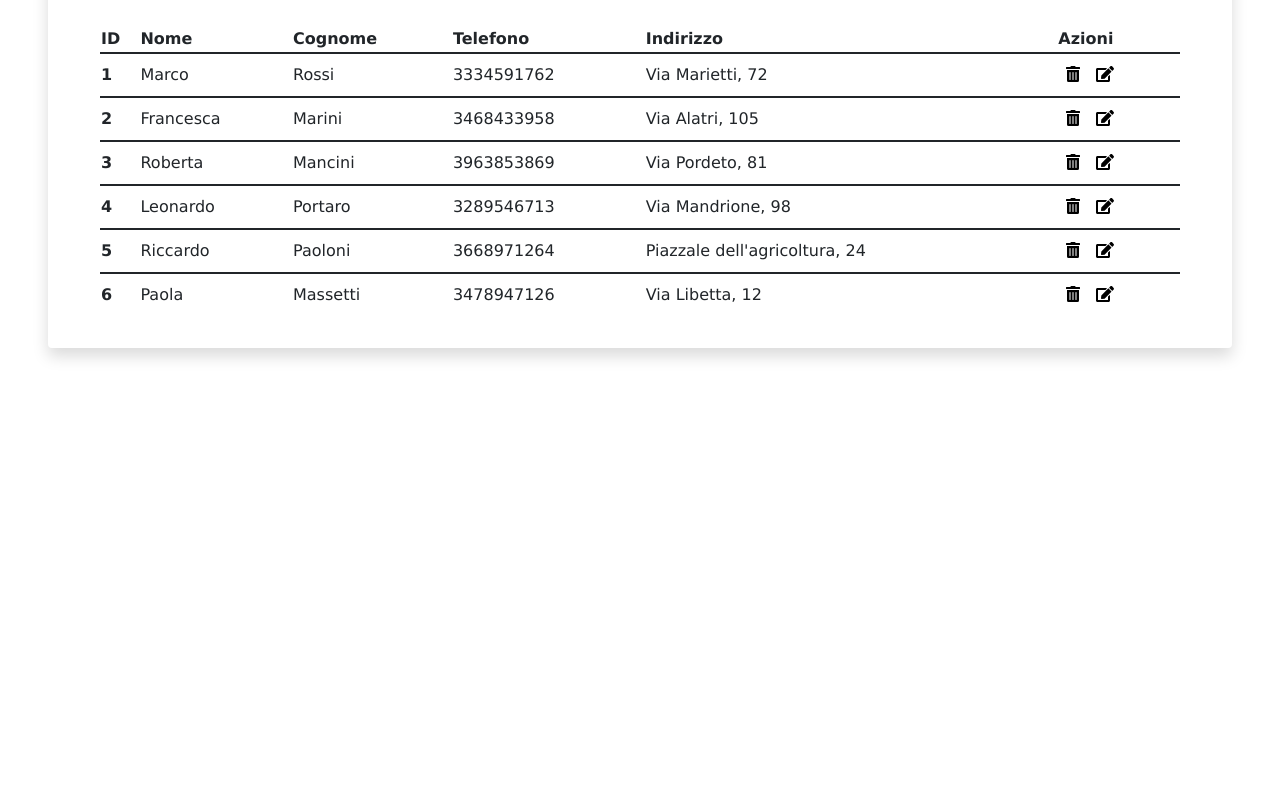
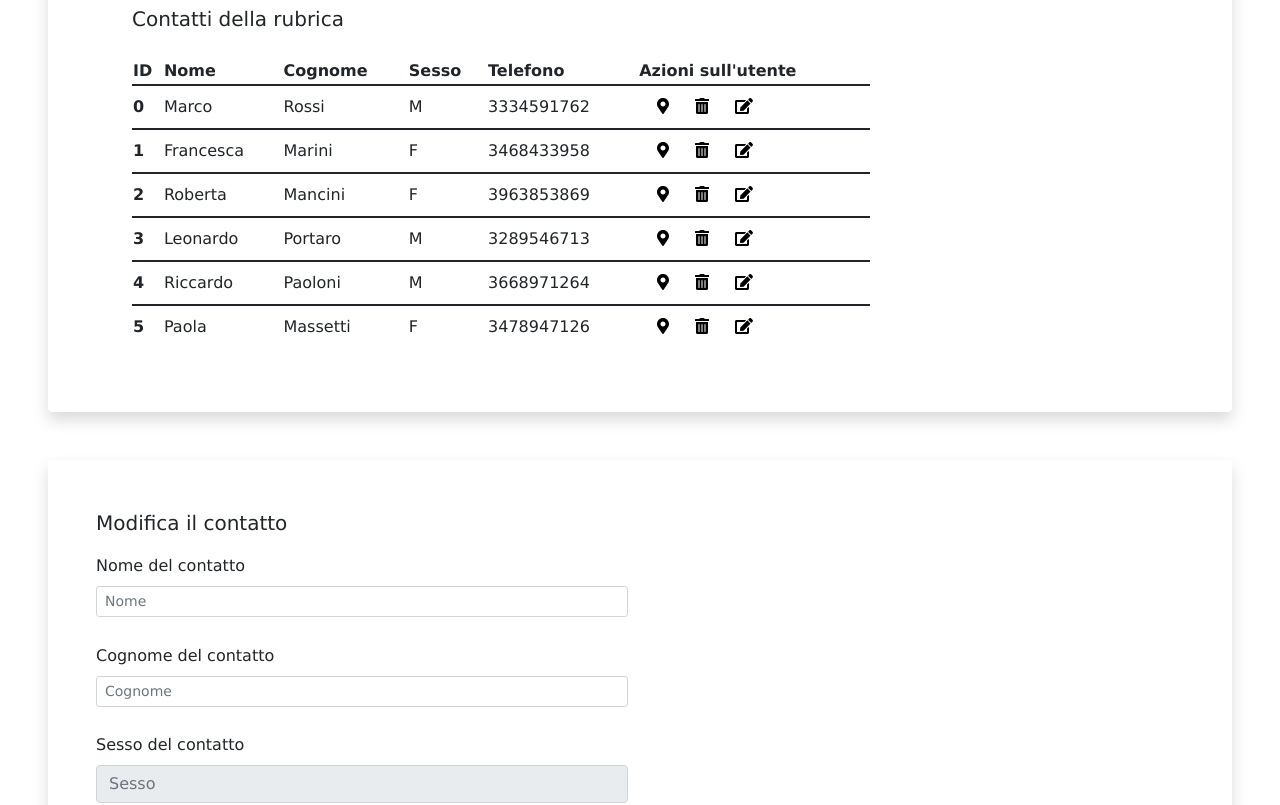
Before and after one commit to Ser7ox/Engineering, an Angular app in the folder angular-rubrica/: page / in a window 1280 px wide. Shown: the part 160-965 px from the top of the page. Before the commit the page ends 800 px from the top, so only its background shows below. Built offline with nearby package versions, Linux system fonts and the light colour scheme.

Commit message:
update g c form, delete button, address info, v 1.3

```diff
--- a/angular-rubrica/src/app/app.module.ts
+++ b/angular-rubrica/src/app/app.module.ts
@@ -4,11 +4,13 @@ import { BrowserModule } from '@angular/platform-browser';
 import { AppRoutingModule } from './app-routing.module';
 import { AppComponent } from './app.component';
 import { RubricaComponent } from './rubrica/rubrica.component';
+import { FormComponent } from './form/form.component';
 
 @NgModule({
   declarations: [
     AppComponent,
-    RubricaComponent
+    RubricaComponent,
+    FormComponent
   ],
   imports: [
     BrowserModule,
--- /dev/null
+++ b/angular-rubrica/src/app/form/form.component.css
@@ -0,0 +1,7 @@
+.space {
+    margin-top: 5%;
+}
+.margine {
+    margin-top: 5%;
+    float: right;
+}
--- /dev/null
+++ b/angular-rubrica/src/app/form/form.component.html
@@ -0,0 +1,14 @@
+
+    <p class="lead" > Modifica il contatto </p>
+
+    <label class="form-label ">Nome del contatto</label>
+    <input class="form-control form-control-sm" type="text" value= "{{FormPerson?.nome}}" placeholder="Nome">
+    <label class="form-label space">Cognome del contatto</label>
+    <input class="form-control form-control-sm" type="text" value="{{FormPerson?.cognome}}" placeholder="Cognome">
+    <label class="form-label space">Sesso del contatto</label>
+    <input class="form-control" type="text" value="{{FormPerson?.sesso}}" placeholder="Sesso" disabled readonly>
+    <label class="form-label space">Indirizzo del contatto</label>
+    <input class="form-control form-control-sm" type="text" value="{{FormPerson?.indirizzo}}" placeholder="Indirizzo">
+    <label class="form-label space">Telefono del contatto</label>
+    <input class="form-control form-control-sm" type="text" value="{{FormPerson?.telefono}}" placeholder="Telefono">
+    <button class="btn btn-primary margine" ><i class="fas fa-long-arrow-alt-left"></i> Back</button>
--- /dev/null
+++ b/angular-rubrica/src/app/form/form.component.ts
@@ -0,0 +1,21 @@
+import { Component, OnInit, Input } from '@angular/core';
+import { Persona } from '../persona';
+
+@Component({
+  selector: 'app-form',
+  templateUrl: './form.component.html',
+  styleUrls: ['./form.component.css']
+})
+export class FormComponent implements OnInit {
+
+  @Input() FormPerson: Persona;
+
+  constructor() { }
+
+  ngOnInit(): void {
+  }
+
+  onSelect(formpersona: Persona) {
+    this.FormPerson = formpersona;
+  }
+}
--- a/angular-rubrica/src/app/persona-server.ts
+++ b/angular-rubrica/src/app/persona-server.ts
@@ -4,10 +4,10 @@ import { Persona } from './persona';
 
 
  export const Persone: Persona [] = [
-    new Persona(1,'Marco','Rossi',3334591762,'Via Marietti, 72'),
-    new Persona(2,'Francesca','Marini',3468433958,'Via Alatri, 105'),
-    new Persona(3,'Roberta','Mancini',3963853869,'Via Pordeto, 81'),
-    new Persona(4,'Leonardo','Portaro',3289546713,'Via Mandrione, 98'),
-    new Persona(5,'Riccardo','Paoloni',3668971264,'Piazzale dell\'agricoltura, 24'),
-    new Persona(6,'Paola','Massetti',3478947126,'Via Libetta, 12')
+    new Persona('Marco','Rossi','M',3334591762,'Via Marietti, 72'),
+    new Persona('Francesca','Marini','F',3468433958,'Via Alatri, 105'),
+    new Persona('Roberta','Mancini','F',3963853869,'Via Pordeto, 81'),
+    new Persona('Leonardo','Portaro','M',3289546713,'Via Mandrione, 98'),
+    new Persona('Riccardo','Paoloni','M',3668971264,'Piazzale dell\'agricoltura, 24'),
+    new Persona('Paola','Massetti','F',3478947126,'Via Libetta, 12')
  ];
--- a/angular-rubrica/src/app/persona.ts
+++ b/angular-rubrica/src/app/persona.ts
@@ -1,23 +1,18 @@
 export class Persona {
-    private _id: number;
     private _nome: string;
     private _cognome: string;
+    private _sesso: string;
     private _telefono: number;
     private _indirizzo: string;
+  length: number;
 
-    constructor(_id: number, _nome: string, _cognome: string, _telefono: number, _indirizzo: string) {
-        this._id = _id;
+    constructor(_nome: string, _cognome: string, _sesso: string, _telefono: number, _indirizzo: string) {
+
         this._nome = _nome;
         this._cognome = _cognome;
+        this._sesso = _sesso;
         this._telefono = _telefono;
         this._indirizzo = _indirizzo;
-    }
-
-    public set id(id: number) {
-        this._id = id;  //passo in input al set il valore id interessato
-    }
-    public get id(): number {
-        return this._id; //output -> _id
     }
 
     public set nome(nome: string) {
@@ -34,6 +29,13 @@ export class Persona {
         return this._cognome; //output -> _cognome
     }
 
+    public set sesso(sesso: string) {
+        this._sesso = sesso;  //passo in input al set il valore id interessato
+    }
+    public get sesso(): string {
+        return this._sesso; //output -> sesso
+    }
+
     public set telefono(telefono: number) {
         this._telefono = telefono;  //passo in input al set il valore id interessato
     }
@@ -47,4 +49,15 @@ export class Persona {
     public get indirizzo(): string {
         return this._indirizzo; //output -> _indirizzo
     }
+
+    get nomeCompleto(): string {
+		return this._nome + ' ' + this._cognome;
+    }
+	set nomeCompleto(valore: string) {
+		var parti = valore.toString().split(' ');
+		this._nome = parti[0] || '';
+		this._cognome = parti[1] || '';
+    }   // <--- set and get per ottenere nome e cognome completo in un'unica riga
+
+
 }
--- a/angular-rubrica/src/app/rubrica/rubrica.component.css
+++ b/angular-rubrica/src/app/rubrica/rubrica.component.css
@@ -9,4 +9,16 @@
 
 button {
     border: none;
+    margin-left: 10px;
 }
+
+/*
+.modificaColore {
+     background-color: rgb(48, 87, 212);
+    border-radius: 5px;
+ }
+ .modificaColore2 {
+     background-color: rgb(245, 35, 210);
+    border-radius: 5px;
+ }
+*/
--- a/angular-rubrica/src/app/rubrica/rubrica.component.html
+++ b/angular-rubrica/src/app/rubrica/rubrica.component.html
@@ -1,28 +1,81 @@
-        <div class="mx-5 shadow rounded">
-            <div class="row mt-5 p-3">
-                <div class="col-lg-12 col-md-12 px-5">
-                        <p class="lead mb-4" > Contatti della rubrica </p>
+
+<div class="mx-5 shadow rounded" *ngIf="show">
+            <div class="row mt-5 px-5 py-5">
+                <div class="col-lg-9 col-md-9 px-5">
+                        <p class="lead mb-4">Contatti della rubrica</p>
                         <div class="table-responsive">
-                        <table class="table">
+                        <table class="table" *ngIf="person.length > 0">
 
                                 <tr>
                                 <th scope="col">ID</th>
                                 <th scope="col">Nome</th>
                                 <th scope="col">Cognome</th>
+                                <th scope="col">Sesso</th>
                                 <th scope="col">Telefono</th>
-                                <th scope="col">Indirizzo</th>
-                                <th scope="col">Azioni</th>
+                                <th scope="col">Azioni sull'utente</th>
                                 </tr>
-                                <tr *ngFor = "let persona of person">
-                                    <th scope="row"> {{ persona.id }} </th>
+                                <tr *ngFor="let persona of person; let i=index;" >
+                                    <th scope="row"> {{i}} </th>
                                     <td> {{ persona.nome }} </td>
                                     <td> {{ persona.cognome }} </td>
+                                    <td [ngClass]="{'modificaColore': persona.sesso === 'M', 'modificaColore2': persona.sesso === 'F'}"> {{ persona.sesso }} </td>
                                     <td> {{ persona.telefono }} </td>
-                                    <td> {{ persona.indirizzo }} </td>
-                                    <td><button><i class="fas fa-trash-alt"></i></button> <button><i class="fas fa-edit"></i></button> </td>
+                                    <td>
+                                        <button data-bs-toggle="modal" data-bs-target="#address" (click)="onSelect(persona)"><i class="fas fa-map-marker-alt"></i></button>
+                                        <button (click)="eliminaRiga(persona.nome)" data-bs-toggle="modal" data-bs-target="#conferma" ><i class="fas fa-trash-alt"></i></button>
+                                        <button (click)="onSelect(persona)"><i class="fas fa-edit"></i></button>
+                                    </td>
                                 </tr>
                         </table>
                         </div>
+
                 </div>
             </div>
+</div>
+<div class="mx-5 shadow rounded">
+    <div class="row mt-5 px-5">
+            <div class="col-lg-6 col-md-3 py-5">
+                <app-form [FormPerson]="saveperson"></app-form>
+            </div>
+    </div>
+</div>
+
+
+
+
+
+        <!-- Modal address -->
+        <div class="modal fade" id="address" tabindex="-1" aria-labelledby="addressLabel" aria-hidden="true">
+            <div class="modal-dialog modal-dialog-centered">
+            <div class="modal-content">
+                <div class="modal-header">
+                <h5 class="modal-title" id="addressLabel">Indirizzo di {{ saveperson?.nomeCompleto }} </h5>
+                <button type="button" class="btn-close" data-bs-dismiss="modal" aria-label="Close"></button>
+                </div>
+                <div class="modal-body" id="bodyind">
+                    {{ saveperson?.indirizzo }}
+                </div>
+                <div class="modal-footer">
+                <button type="button" class="btn btn-secondary" data-bs-dismiss="modal">Close <i class="fas fa-times"></i></button>
+                </div>
+            </div>
+            </div>
         </div>
+
+        <!-- Modal conferma eliminazione-->
+        <div class="modal fade" id="conferma" tabindex="-1" role="dialog" aria-labelledby="exampleModalCenterTitle" aria-hidden="true">
+            <div class="modal-dialog modal-dialog-centered" role="document">
+            <div class="modal-content">
+                <div class="modal-header">
+                <h5 class="modal-title" id="exampleModalLongTitle">Profilo eliminato</h5>
+                <button type="button" class="btn-close" data-bs-dismiss="modal" aria-label="Close"></button>
+                </div>
+                <div class="modal-body">
+                Il profilo è stato eliminato.
+                </div>
+                <div class="modal-footer">
+                <button type="button" class="btn btn-secondary" data-bs-dismiss="modal">Close <i class="fas fa-times"></i></button>
+                </div>
+            </div>
+            </div>
+        </div>
--- a/angular-rubrica/src/app/rubrica/rubrica.component.ts
+++ b/angular-rubrica/src/app/rubrica/rubrica.component.ts
@@ -1,4 +1,5 @@
 import { Component, OnInit } from '@angular/core';
+import { Persona } from '../persona';
 import { Persone } from '../persona-server';
 
 
@@ -10,6 +11,8 @@ import { Persone } from '../persona-server';
 export class RubricaComponent implements OnInit {
 
   person = Persone;
+  saveperson: Persona;
+  show: boolean = true;
 
   constructor() {
 
@@ -17,7 +20,19 @@ export class RubricaComponent implements OnInit {
   ngOnInit(): void {
   }
 
+  eliminaRiga(nome: string){
+    for(let i = 0; i < this.person.length; ++i){
+        if (this.person[i].nome === nome) {
+            this.person.splice(i,1);
+        }
+    }
+}
+  onSelect(persona: Persona) {
+    this.saveperson = persona;  // prende in input persona di tipo Persona e salva l'intera riga della table html all'interno di saveperson. Successivamente in HTML io stampo saveperson.indirizzo
+  }
 
-
+  mostraNascondi (): void {
+    this.show = !this.show;
+  }
 
 }
```
Also changed, not shown: 1 other file (tests, documents, lock files or other folders).
